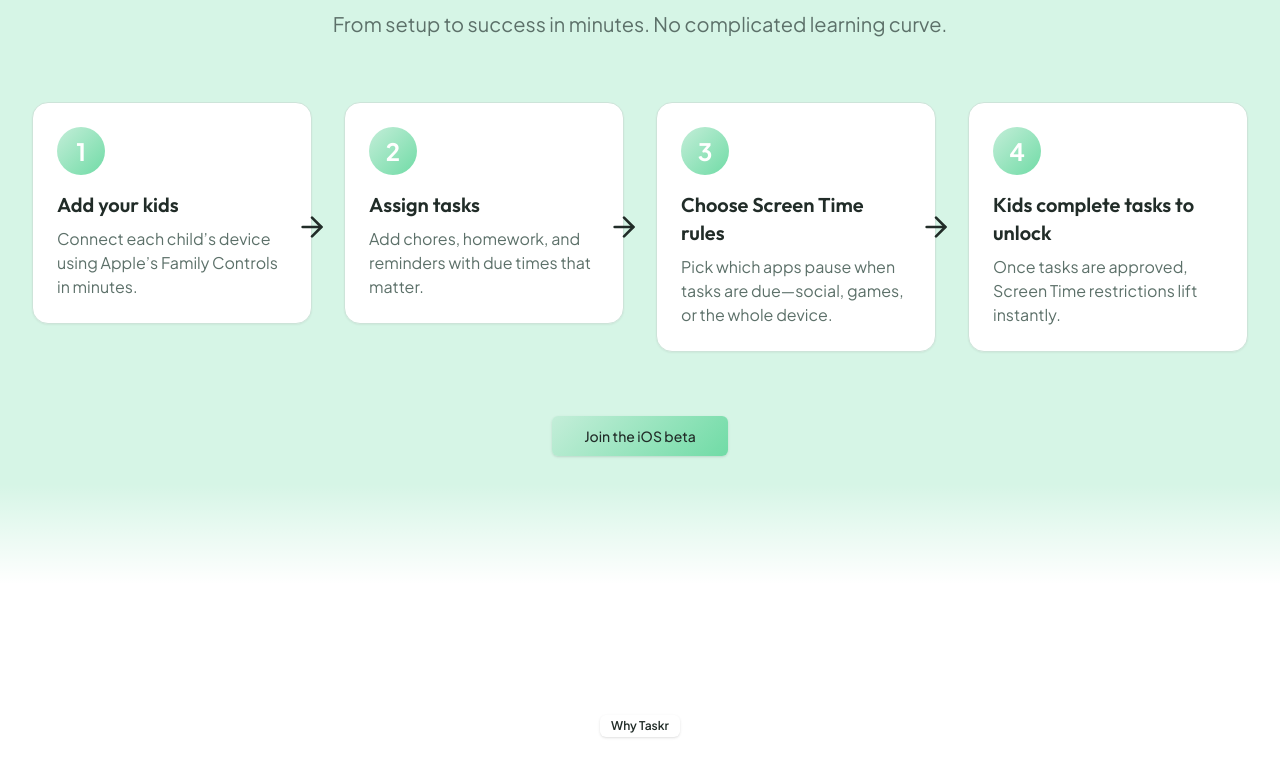
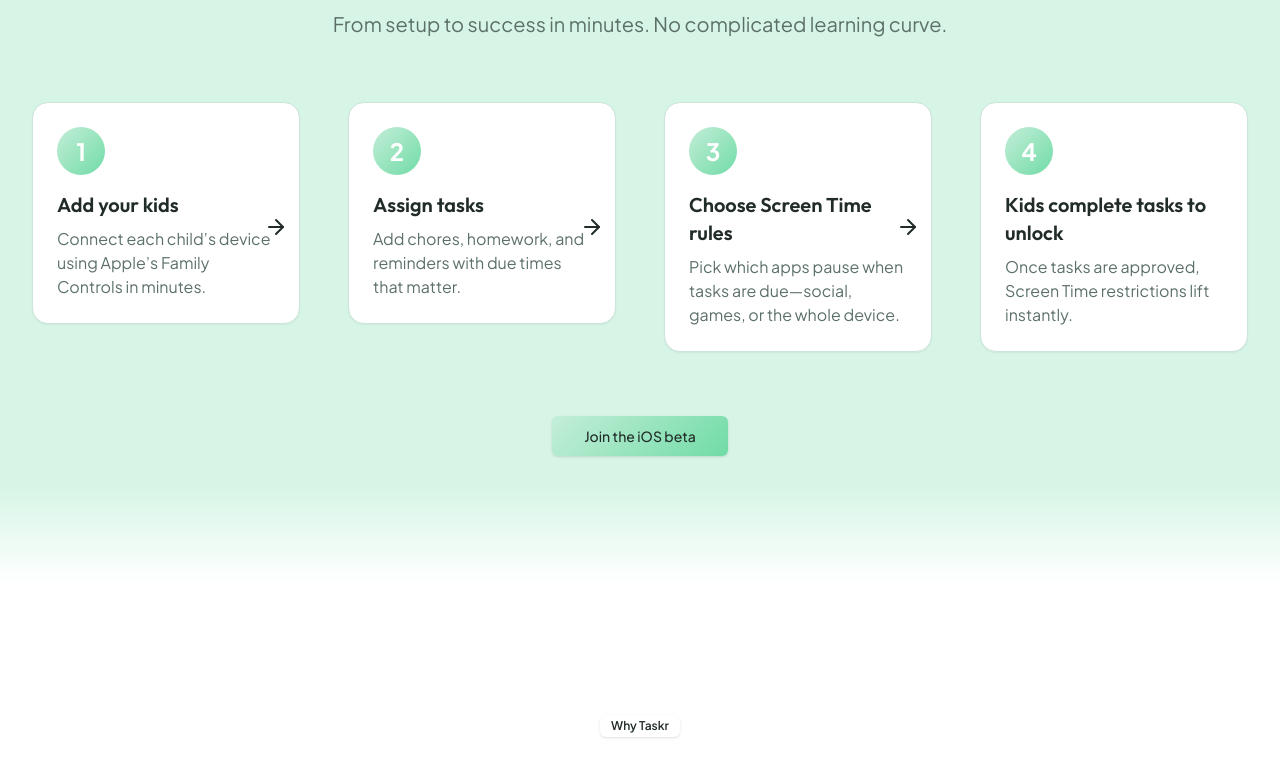
Before and after one commit to johnnywalker100/taskrsite, a Next.js app: page / in a window 1280 px wide. Shown: the part 3264-4022 px from the top of the page. Built offline with nearby package versions, Linux system fonts and the light colour scheme.

Commit message:
Fix arrow overlap in How It Works section

```diff
--- a/src/pages/index.tsx
+++ b/src/pages/index.tsx
@@ -326,7 +326,7 @@ export default function Home() {
             </p>
           </div>
 
-          <div className="grid grid-cols-1 md:grid-cols-2 lg:grid-cols-4 gap-8">
+          <div className="grid grid-cols-1 md:grid-cols-2 lg:grid-cols-4 gap-8 lg:gap-12">
             {howItWorks.map((step, index) => (
               <div key={index} className="relative">
                 <div className="bg-white rounded-2xl p-6 shadow-sm border border-mint-light/50 hover:shadow-md transition-shadow">
@@ -337,7 +337,7 @@ export default function Home() {
                   <p className="text-muted-foreground">{step.description}</p>
                 </div>
                 {index < howItWorks.length - 1 && (
-                  <ArrowRight className="hidden lg:block absolute top-1/2 -right-4 -translate-y-1/2 w-8 h-8 text-mint-medium" />
+                  <ArrowRight className="hidden lg:block absolute top-1/2 left-full -translate-x-1/2 ml-[-1.5rem] -translate-y-1/2 w-6 h-6 text-mint-medium" />
                 )}
               </div>
             ))}
@@ -431,9 +431,11 @@ export default function Home() {
             <Button size="lg" className="gradient-mint border-0 hover:opacity-90 transition-opacity text-lg px-8 py-6">
               Join the iOS beta
             </Button>
-            <Button size="lg" variant="outline" className="text-lg px-8 py-6 border-mint-medium hover:bg-mint-light/20">
-              Contact support
-            </Button>
+            <Link href="/contact">
+              <Button size="lg" variant="outline" className="text-lg px-8 py-6 border-mint-medium hover:bg-mint-light/20">
+                Contact support
+              </Button>
+            </Link>
           </div>
         </div>
       </section>
```
